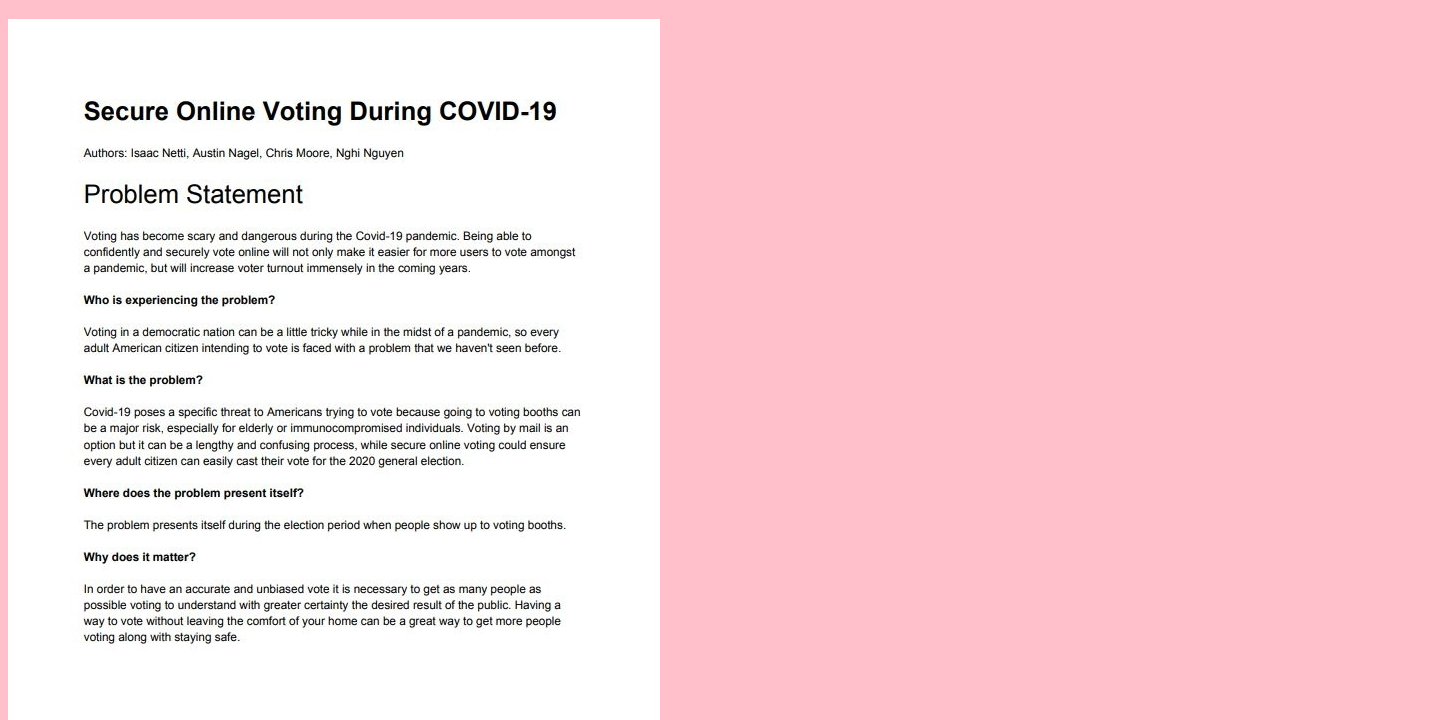
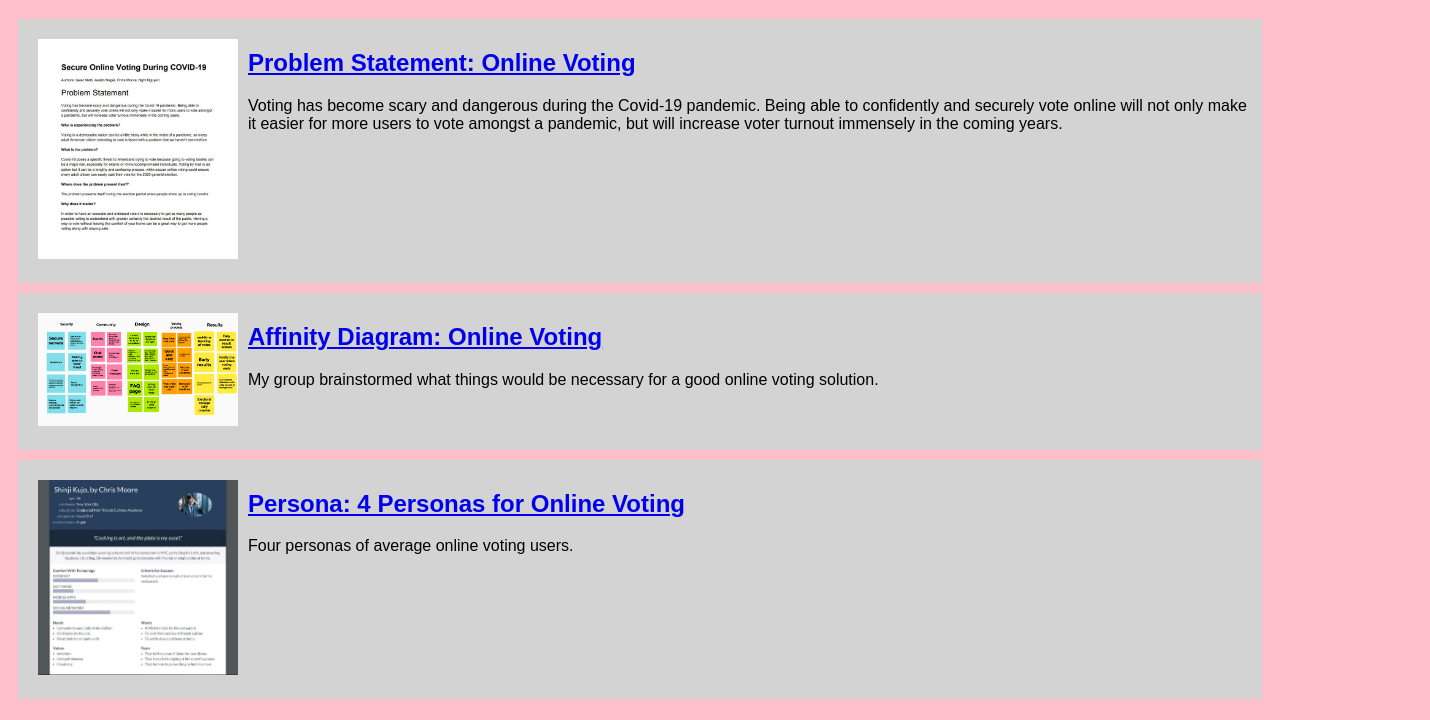
Before and after one commit to chris-moore-dev/web-dev-csce-190, a plain HTML site: page index.html in a window 1280 px wide. Shown: the part 61-781 px from the top of the page, 1430 px wide, since content can reach past the window. Drawn offline with Linux system fonts and the light colour scheme.

Commit message:
Add files via upload

```diff
--- a/index.html
+++ b/index.html
@@ -7,26 +7,38 @@
     <body>
         <h1>Chris Moore's CSCE 190 Site</h1>
 
+        <!-- Problem Statement -->
         <section class="assignment">
             <a href="files/Problem Statement.pdf"> <img src="images/Problem Statement.JPG"> </a>
             <section class="ass-details">
-                <h2> Problem Statement: Online Voting</h2>
+                <a href="files/Problem Statement.pdf"> <h2> Problem Statement: Online Voting</h2> </a>
                 <p>
                     Voting has become scary and dangerous during the Covid-19 pandemic. Being able to confidently and securely vote online will not only make it easier for more users to vote amongst a pandemic, but will increase voter turnout immensely in the coming years.
                 </p>
-                <a href="files/Problem Statement.pdf"> Problem Statement</a>
             </section>
         </section>
 
+        <!-- Affinity Diagram -->
         <section class="assignment">
             <a href="files/Affinity Diagram.pdf"> <img src="images/Affinity Diagram.png"> </a>
             <section class="ass-details">
-                <h2>Affinity Diagram: Online Voting</h2>
-               <a href="files/Affinity Diagram.pdf"></a>
+
+               <a href="files/Affinity Diagram.pdf"> <h2>Affinity Diagram: Online Voting</h2> </a>
                 <p>
                     My group brainstormed what things would be necessary for a good online voting solution.
                 </p>
-                <a href="files/Affinity Diagram.pdf"> Affinity Diagram</a>
+            </section>
+        </section>
+
+        <!-- Persona -->
+        <section class="assignment">
+            <a href="files/Persona.pdf"> <img src="images/Persona.JPG"> </a>
+            <section class="ass-details">
+                <a href="files/Persona.pdf"> <h2> Persona: 4 Personas for Online Voting</h2> </a>
+                <p>
+                    Four personas of average online voting users.
+                </p>
+            </section>
         </section>
     </body>
 </html>
--- a/styles.css
+++ b/styles.css
@@ -1,6 +1,18 @@
 body {
     background:pink;
     font-family:Arial, Helvetica, sans-serif;
+}
+
+.assignment {
+    display:flex;
+    padding:10px;
+    margin:10px;
+    background:lightgray;
+}
+
+.assignment img {
+    width:200px;
+    padding:10px;
 }
 
 h1 {
```
